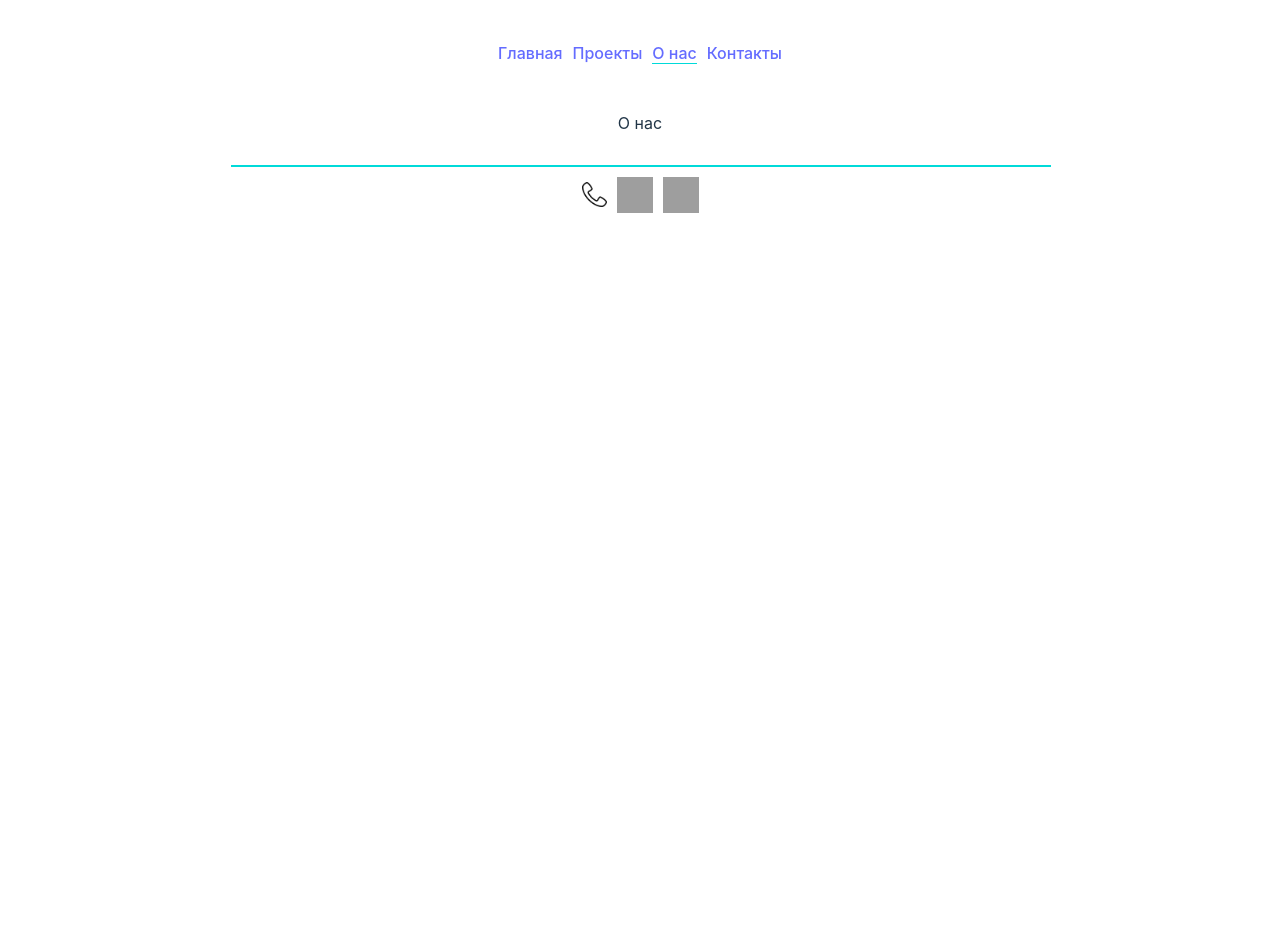
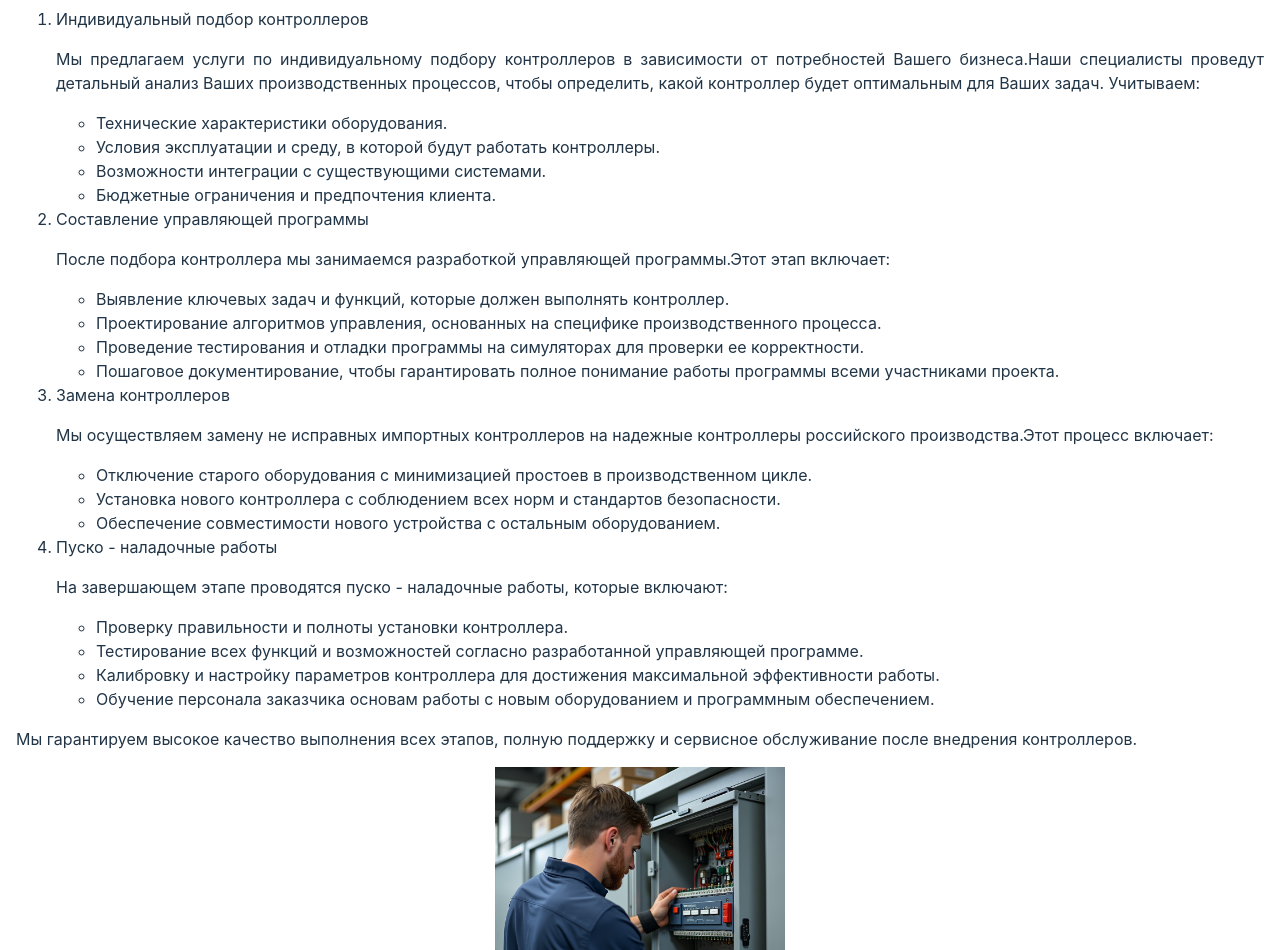
Before and after one commit to KashirinIvan/infoautomation, a React (Vite) app: page /about-us in a window 1280 px wide. Shown: the part 322-1272 px from the top of the page. Before the commit the page ends 800 px from the top, so only its background shows below. Built offline with nearby package versions, Linux system fonts and the light colour scheme; grey boxes are pictures that could not be loaded.

Commit message:
add info about us

```diff
--- a/index.html
+++ b/index.html
@@ -20,8 +20,8 @@
 </script>
 
     <meta name="yandex-verification" content="09791be154bdbdc1" />
-    <link rel="icon" href="public/logo.png" type="image/png"/>
-    <meta name="keywords" content="Мониторинг, Автоматизация, Шкафы управления, FORMECO, Овен, ПР-200">
+    <link rel="icon" href="/logo.png" type="image/png"/>
+    <meta name="keywords" content="Системы мониторинга,Системы автоматизации, Мониторинг, Автоматизация, Шкафы управления, FORMECO, Овен, ПР-200">
     <meta name="description" content="Системы мониторинга и автоматизации">
     <meta name="viewport" content="width=device-width, initial-scale=1.0" />
     <meta name="robots" content="index, follow"/>
--- a/src/components/AboutUS/AboutUs.jsx
+++ b/src/components/AboutUS/AboutUs.jsx
@@ -1,7 +1,52 @@
 import React from 'react'
-
+import styles from "../AboutUS/AboutUs.module.css"
 export const AboutUs = () => {
   return (
-    <div>О нас</div>
+    <div className={styles.text}>
+      <h3>О нас</h3>
+      <p>Мы предлагаем профессиональные услуги по индивидуальному подбору и замене импортных контроллеров на современные контроллеры российского производства. Наша команда обеспечит комплексный подход, включающий:</p>
+      <ol>
+        <li>Индивидуальный подбор контроллеров
+          <p>Мы предлагаем услуги по индивидуальному подбору контроллеров в зависимости от потребностей Вашего бизнеса.Наши специалисты проведут детальный анализ Ваших производственных процессов, чтобы определить, какой контроллер будет оптимальным для Ваших задач.
+            Учитываем:</p>
+          <ul>
+            <li>Технические характеристики оборудования.</li>
+            <li>Условия эксплуатации и среду, в которой будут работать контроллеры.</li>
+            <li>Возможности интеграции с существующими системами.</li>
+            <li>Бюджетные ограничения и предпочтения клиента.</li>
+          </ul>
+        </li>
+        <li>Составление управляющей программы
+          <p>После подбора контроллера мы занимаемся разработкой управляющей программы.Этот этап включает:</p>
+          <ul>
+            <li>Выявление ключевых задач и функций, которые должен выполнять контроллер.</li>
+            <li>Проектирование алгоритмов управления, основанных на специфике производственного процесса.</li>
+            <li>Проведение тестирования и отладки программы на симуляторах для проверки ее корректности.</li>
+            <li>Пошаговое документирование, чтобы гарантировать полное понимание работы программы всеми участниками проекта.</li>
+          </ul>
+        </li>
+        <li>Замена контроллеров
+          <p>Мы осуществляем замену не исправных импортных контроллеров на надежные контроллеры российского производства.Этот процесс включает:</p>
+          <ul>
+            <li>Отключение старого оборудования с минимизацией простоев в производственном цикле.</li>
+            <li>Установка нового контроллера с соблюдением всех норм и стандартов безопасности.</li>
+            <li>Обеспечение совместимости нового устройства с остальным оборудованием.</li>
+          </ul>
+        </li>
+        <li>Пуско - наладочные работы
+          <p>На завершающем этапе проводятся пуско - наладочные работы, которые включают:</p>
+          <ul>
+            <li>Проверку правильности и полноты установки контроллера.</li>
+            <li>Тестирование всех функций и возможностей согласно разработанной управляющей программе.</li>
+            <li>Калибровку и настройку параметров контроллера для достижения максимальной эффективности работы.</li>
+            <li> Обучение персонала заказчика основам работы с новым оборудованием и программным обеспечением.</li>
+          </ul>
+        </li>
+      </ol>
+      <p>Мы гарантируем высокое качество выполнения всех этапов, полную поддержку и сервисное обслуживание после внедрения контроллеров.</p>
+      <div className={styles.aboutUsImage}>
+        <img className={styles.image} src="../../AboutUs.jpg" alt="Изображение инженера" />
+      </div>
+    </div >
   )
 }
--- /dev/null
+++ b/src/components/AboutUS/AboutUs.module.css
@@ -0,0 +1,12 @@
+.text {
+    text-align: justify;
+    white-space: pre-line;
+}
+.aboutUsImage{
+    display: flex;
+    justify-content: center;
+}
+.image {
+    width: 290px;
+
+}
```
Also changed, not shown: public/AboutUs.jpg (added).
